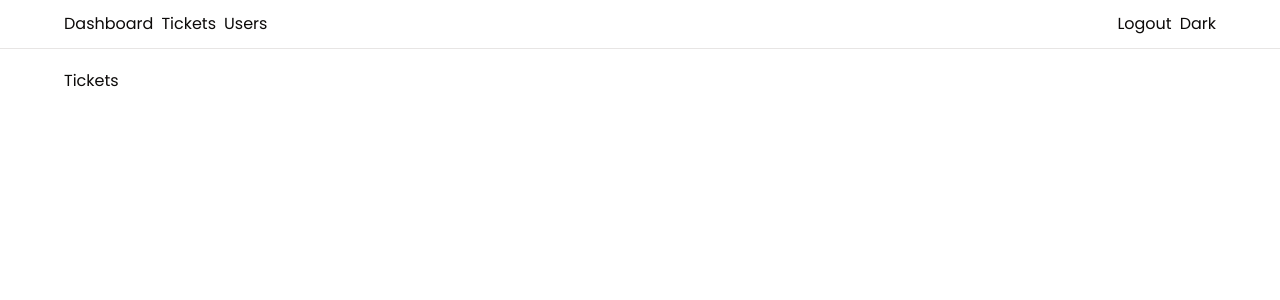
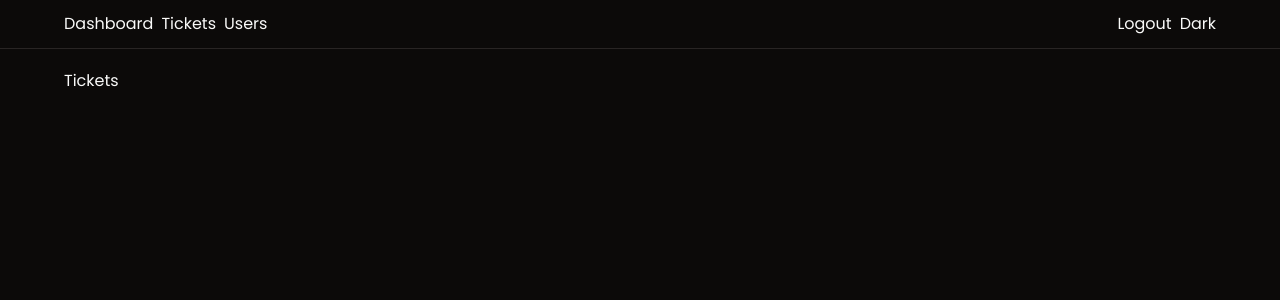
Before and after one commit to Nimira43/TechTik, a Next.js app: page /tickets in a window 1280 px wide. Shown: the top 300 px of the page. Built offline with nearby package versions, Linux system fonts and the light colour scheme.

Commit message:
Brought in Shadcn  darkmode

```diff
--- a/app/layout.tsx
+++ b/app/layout.tsx
@@ -1,6 +1,7 @@
 import type { Metadata } from "next"
 import "./globals.css"
 import MainNav from "@/components/MainNav"
+import { ThemeProvider } from "@/components/theme-provider"
 
 export const metadata: Metadata = {
   title: "TechTik",
@@ -15,6 +16,12 @@ export default function RootLayout({
   return (
     <html lang="en">
       <body>
+        <ThemeProvider
+          attribute="class"
+          defaultTheme="dark"
+          enableSystem
+          disableTransitionOnChange
+        >
           <nav className="flex flex-col items-center border-b mb-5 px-5 py-3">
             <div className="max-w-6xl w-full">
               <MainNav />
@@ -25,6 +32,8 @@ export default function RootLayout({
               {children}
             </div>
           </main>
+        </ThemeProvider>
+
       </body>
     </html>
   )
--- /dev/null
+++ b/components/theme-provider.tsx
@@ -0,0 +1,9 @@
+"use client"
+
+import * as React from "react"
+import { ThemeProvider as NextThemesProvider } from "next-themes"
+import { type ThemeProviderProps } from "next-themes/dist/types"
+
+export function ThemeProvider({ children, ...props }: ThemeProviderProps) {
+  return <NextThemesProvider {...props}>{children}</NextThemesProvider>
+}
--- a/package.json
+++ b/package.json
@@ -13,6 +13,7 @@
     "clsx": "^2.1.1",
     "lucide-react": "^0.447.0",
     "next": "14.2.14",
+    "next-themes": "^0.3.0",
     "react": "^18",
     "react-dom": "^18",
     "tailwind-merge": "^2.5.3",
```
Also changed, not shown: 1 other file (tests, documents, lock files or other folders). Lines whose indentation alone changed are shown as unchanged.
